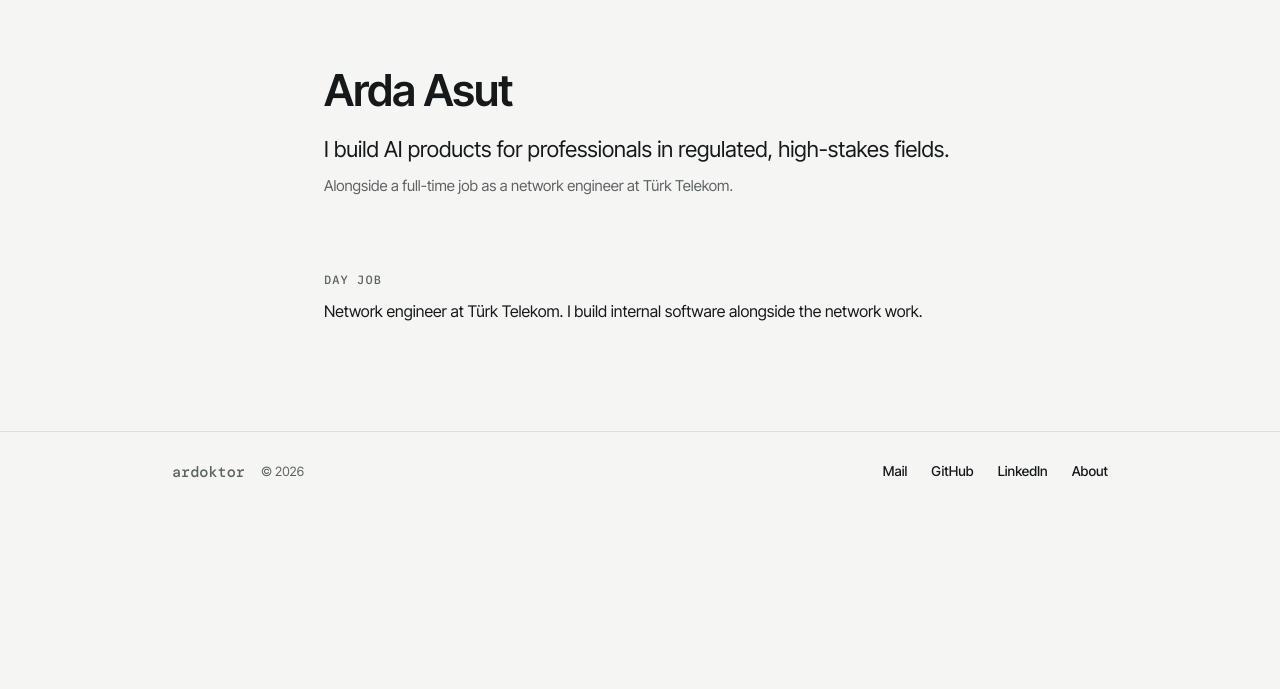
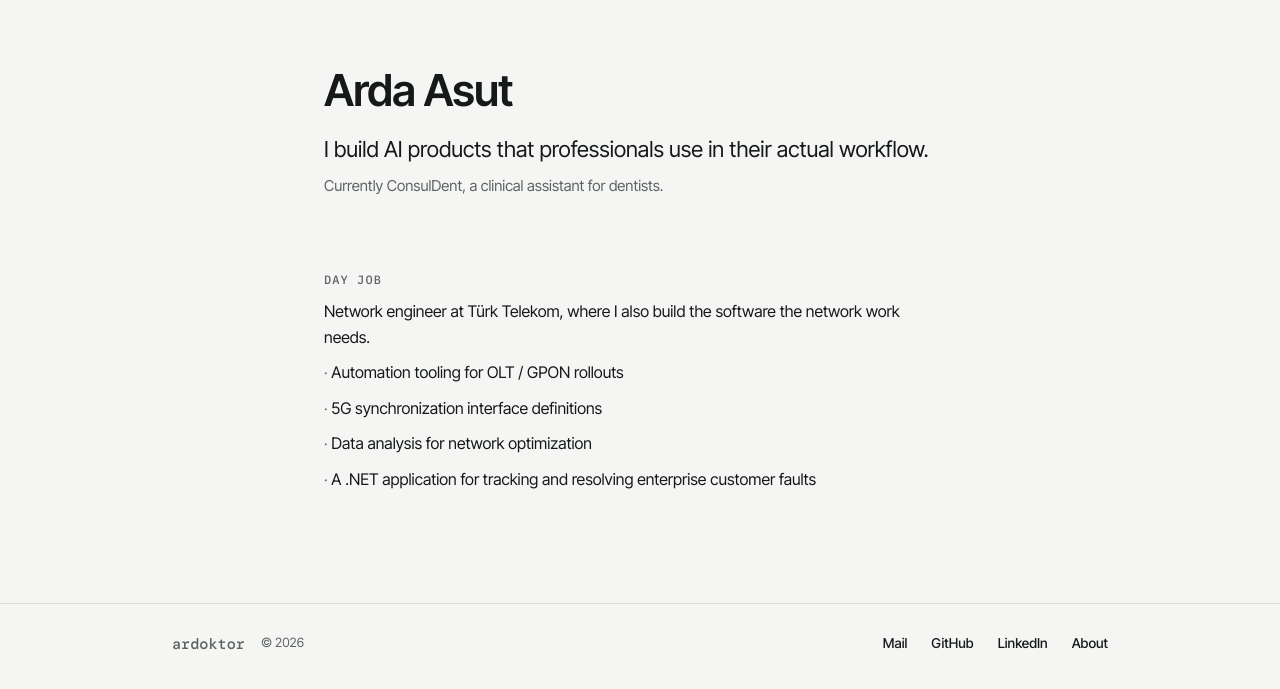
Before and after one commit to ardoktor/portfolio, a Django app: page / in a window 1280 px wide. Shown: the part 61-750 px from the top of the page. Run offline with Django 5.2, Linux system fonts and the light colour scheme; data that the repository does not hold is empty; parts of the project's set-up code (start-up, migrations or seed data) failed here and were passed over.

Commit message:
Update homepage copy: real metrics, day job detail, postmortems
- Hero repositioned: products professionals use in their actual
  workflow; context line now points at ConsulDent
- Metrics strip: 50 dentists reached, 3 test cohorts, payments active
- Day job section lists the actual internal software work (OLT/GPON
  automation, 5G sync interfaces, network data analysis, .NET fault
  tracking app)
- Honest postmortems for mulakat.pro and MentAI; homepage archived list
  now shows only products with a postmortem, practice repos stay on
  /projects/
- Title/meta/og.png aligned with the new positioning line

Co-Authored-By: Claude Fable 5 <noreply@anthropic.com>
Claude-Session: https://claude.ai/code/session_01F8zVi9XpeL5RVGhwSNBAuU

```diff
--- a/main/fixtures/initial_data.json
+++ b/main/fixtures/initial_data.json
@@ -26,7 +26,7 @@
             "description": "ConsulDent is a clinical AI assistant for dentists, live on the App Store. It answers from retrievable clinical sources — guidelines, books, reference documents — and returns structured output that fits the workflow: visit preparation, clinical notes, patient communication. Under the hood: RAG pipelines and agent-style reasoning instead of a chat box.",
             "year": "2024",
             "tech_stack": "Python, RAG, LLM Integration, FastAPI, React",
-            "metrics": "live on the App Store, payments active",
+            "metrics": "50 dentists reached, 3 test cohorts, payments active",
             "postmortem": "",
             "app_store_link": "https://apps.apple.com/tr/app/consuldent/id6781041991",
             "demo_link": "https://consuldent.app",
@@ -47,7 +47,7 @@
             "year": "2025",
             "tech_stack": "Python, OpenAI API, LangChain, Django, Whisper",
             "metrics": "",
-            "postmortem": "",
+            "postmortem": "AI mock interviews generated from a job description. Stopped: people tried it once and didn't come back. Without repeat use there was no product to build on.",
             "app_store_link": "",
             "demo_link": "",
             "github_link": "",
@@ -67,7 +67,7 @@
             "year": "2025",
             "tech_stack": "python,langchain,firebase,gcp,flutter",
             "metrics": "",
-            "postmortem": "",
+            "postmortem": "a personalized mentorship app with daily guidance and adaptive tasks. Stopped after MVP testing: the users we spoke to didn't have the need we had designed for.",
             "app_store_link": "",
             "demo_link": "",
             "github_link": "https://github.com/ardoktor",
--- a/main/templates/main/base.html
+++ b/main/templates/main/base.html
@@ -4,11 +4,11 @@
     {% load static %}
     <meta charset="UTF-8">
     <meta name="viewport" content="width=device-width, initial-scale=1.0">
-    <title>{% block title %}Arda Asut — AI products for regulated work{% endblock %}</title>
-    <meta name="description" content="I build AI systems for regulated, high-stakes work. Currently ConsulDent, a clinical assistant for dentists, live on the App Store.">
+    <title>{% block title %}Arda Asut — AI products for real workflows{% endblock %}</title>
+    <meta name="description" content="I build AI products that professionals use in their actual workflow. Currently ConsulDent, a clinical assistant for dentists, live on the App Store.">
 
     <meta property="og:type"        content="website">
-    <meta property="og:title"       content="Arda Asut — AI products for regulated work">
+    <meta property="og:title"       content="Arda Asut — AI products for real workflows">
     <meta property="og:description" content="Currently building ConsulDent, a clinical AI assistant for dentists. Live on the App Store.">
     <meta property="og:image"       content="https://portfolio-3-nq87.onrender.com{% static 'main/img/og.png' %}">
     <meta property="og:url"         content="https://portfolio-3-nq87.onrender.com/">
--- a/main/templates/main/home.html
+++ b/main/templates/main/home.html
@@ -1,7 +1,7 @@
 {% extends 'main/base.html' %}
 {% load static %}
 
-{% block title %}Arda Asut — AI products for regulated work{% endblock %}
+{% block title %}Arda Asut — AI products for real workflows{% endblock %}
 {% block body_class %}page-home{% endblock %}
 
 {% block extra_css %}
@@ -13,8 +13,8 @@
 
 <header class="intro">
   <h1>Arda Asut</h1>
-  <p class="intro-line">I build AI products for professionals in regulated, high-stakes fields.</p>
-  <p class="intro-sub muted">Alongside a full-time job as a network engineer at Türk Telekom.</p>
+  <p class="intro-line">I build AI products that professionals use in their actual workflow.</p>
+  <p class="intro-sub muted">Currently ConsulDent, a clinical assistant for dentists.</p>
 </header>
 
 {% if current_project %}
@@ -53,15 +53,13 @@
 
 <section class="minor">
   <p class="eyebrow">Day job</p>
-  <p>Network engineer at Türk Telekom. I build internal software alongside the network work.</p>
-  {# TODO(owner): internal software entries — add projects with status="work" in admin. #}
-  {% if work_projects %}
+  <p>Network engineer at Türk Telekom, where I also build the software the network work needs.</p>
   <ul class="plain-list">
-    {% for project in work_projects %}
-    <li>{{ project.title }} — {{ project.description|truncatewords:18 }}</li>
-    {% endfor %}
+    <li><span class="muted">·</span> Automation tooling for OLT / GPON rollouts</li>
+    <li><span class="muted">·</span> 5G synchronization interface definitions</li>
+    <li><span class="muted">·</span> Data analysis for network optimization</li>
+    <li><span class="muted">·</span> A .NET application for tracking and resolving enterprise customer faults</li>
   </ul>
-  {% endif %}
 </section>
 
 {% if archived_projects %}
@@ -69,8 +67,7 @@
   <p class="eyebrow">Also built, then stopped</p>
   <ul class="plain-list">
     {% for project in archived_projects %}
-    {# TODO(owner): one honest postmortem sentence per product, set in admin. #}
-    <li>{{ project.title }} — <span class="muted">{% if project.postmortem %}{{ project.postmortem }}{% else %}{{ project.description|truncatewords:14 }}{% endif %}</span></li>
+    <li>{{ project.title }} — <span class="muted">{{ project.postmortem }}</span></li>
     {% endfor %}
   </ul>
   <p><a class="quiet-link" href="{% url 'projects' %}">All projects &rarr;</a></p>
--- a/main/views.py
+++ b/main/views.py
@@ -6,8 +6,9 @@ from django.views.generic import ListView, DetailView
 def home(request):
     return render(request, 'main/home.html', {
         'current_project': Project.objects.filter(status='active').first(),
-        'work_projects': Project.objects.filter(status='work'),
-        'archived_projects': Project.objects.filter(status='archived'),
+        # Homepage lists only archived products with a postmortem written;
+        # the rest stay on /projects/.
+        'archived_projects': Project.objects.filter(status='archived').exclude(postmortem=''),
         'recent_posts': BlogPost.objects.filter(is_published=True)[:3],
     })
 
```
Also changed, not shown: main/management/commands/load_initial_data.py (+3 -4 lines), main/migrations/0011_homepage_copy.py (added), main/static/main/img/og.png.
